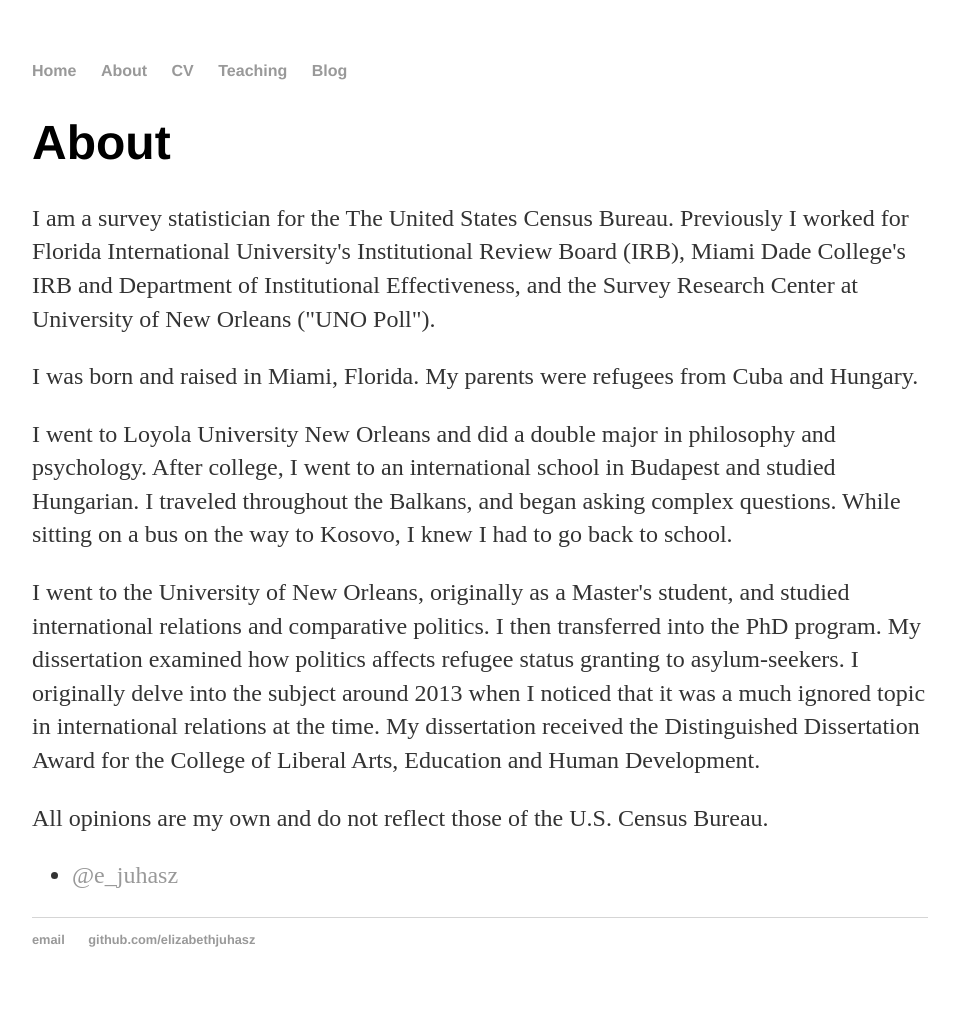
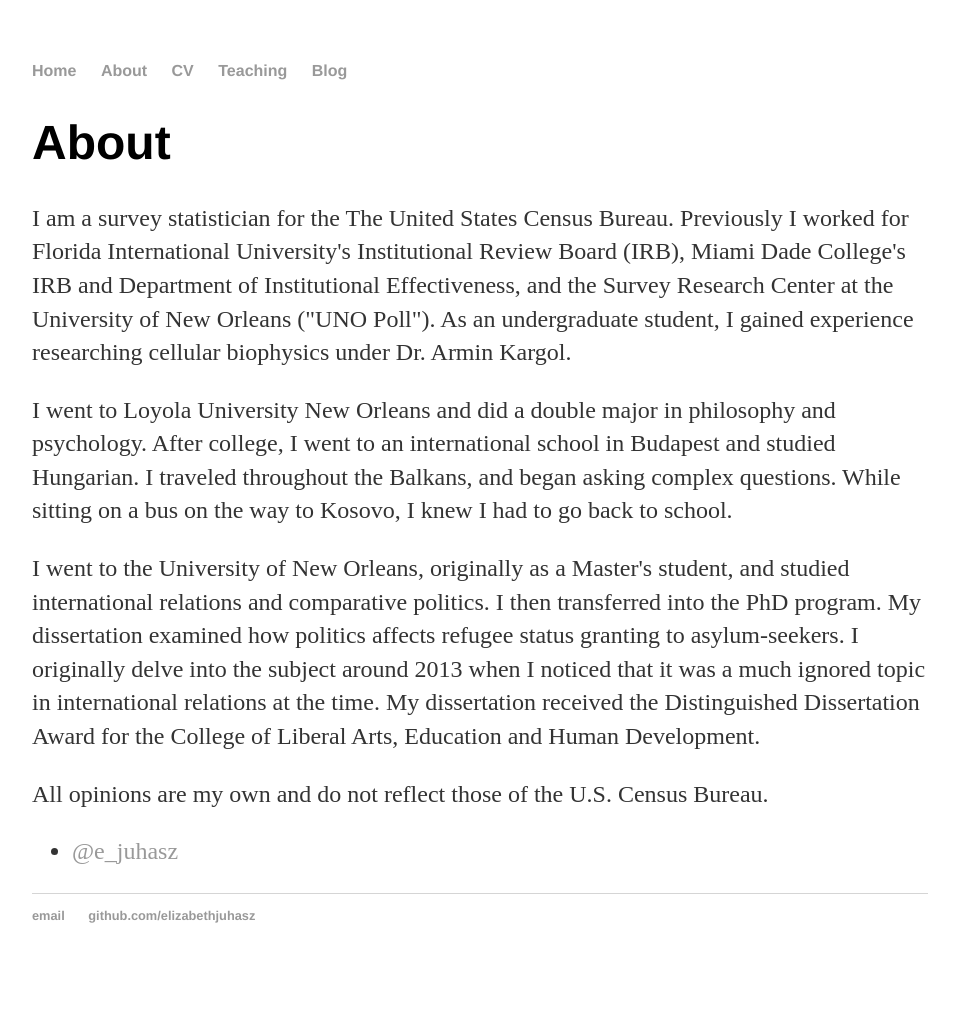
Before and after one commit to elizabethjuhasz/elizabethjuhasz.github.io, a Jekyll site: the page built from about/index.html, in a window 1280 px wide. Shown: the whole page, without its empty margins (160-1116 px from the left). Built offline with Jekyll 4.4.1, drawn with Linux system fonts in a browser that asks for light colours; after the commit the page ends 985 px from its top, so only the background shows below that.

Commit message:
Update index.html

```diff
--- a/about/index.html
+++ b/about/index.html
@@ -5,9 +5,8 @@
 
 		<div class="about">
 			<h1>About</h1>
-			<p> I am a survey statistician for the The United States Census Bureau. Previously I worked for Florida International University's Institutional Review Board (IRB), Miami Dade College's IRB and Department of Institutional Effectiveness, and the Survey Research Center at University of New Orleans ("UNO Poll").</p>
-			<p>I was born and raised in Miami, Florida. My parents were refugees from Cuba and Hungary.</p>
-		        <p>I went to Loyola University New Orleans and did a double major in philosophy and psychology. After college, I went to an international school in Budapest and studied Hungarian. I traveled throughout the Balkans, and began asking complex questions. While sitting on a bus on the way to Kosovo, I knew I had to go back to school.</p>
+			<p> I am a survey statistician for the The United States Census Bureau. Previously I worked for Florida International University's Institutional Review Board (IRB), Miami Dade College's IRB and Department of Institutional Effectiveness, and the Survey Research Center at the University of New Orleans ("UNO Poll"). As an undergraduate student, I gained experience researching cellular biophysics under Dr. Armin Kargol.</p>
+			<p>I went to Loyola University New Orleans and did a double major in philosophy and psychology. After college, I went to an international school in Budapest and studied Hungarian. I traveled throughout the Balkans, and began asking complex questions. While sitting on a bus on the way to Kosovo, I knew I had to go back to school.</p>
 			<p>I went to the University of New Orleans, originally as a Master's student, and studied international relations and comparative politics. I then transferred into the PhD program. My dissertation examined how politics affects refugee status granting to asylum-seekers. I originally delve into the subject around 2013 when I noticed that it was a much ignored topic in international relations at the time. My dissertation received the Distinguished Dissertation Award for the College of Liberal Arts, Education and Human Development.</p>
 			<p>All opinions are my own and do not reflect those of the U.S. Census Bureau.</p>
 				<ul class="contacts">
```
